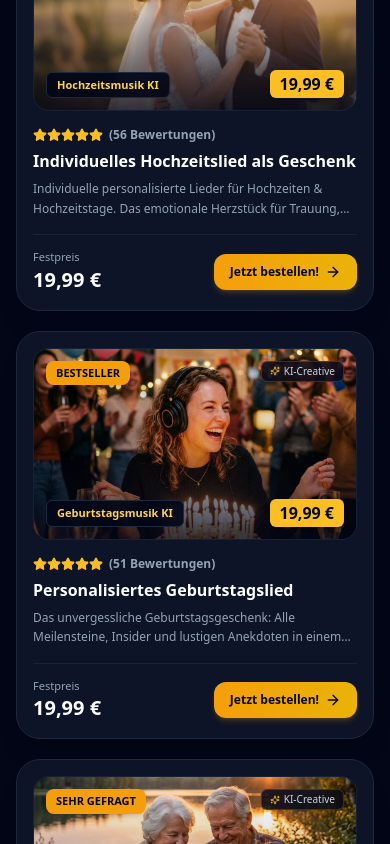
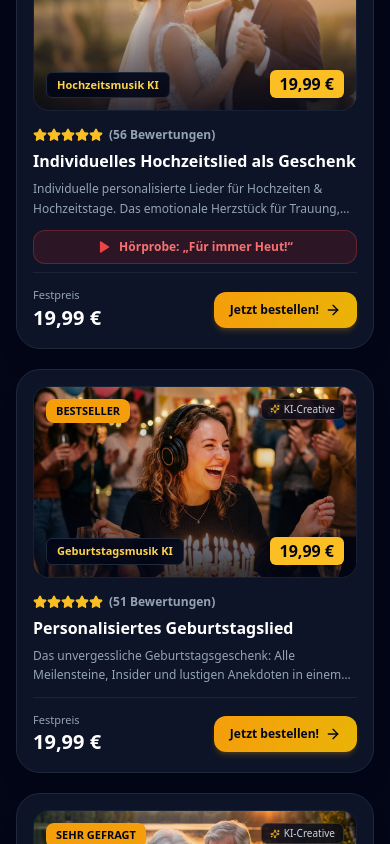
Before and after one commit to dirkonlineservices/mymusicmoment24, a React (Vite) app: page / in a window 390 px wide. Shown: the part 1920-2764 px from the top of the page. Built offline with nearby package versions, Linux system fonts and the light colour scheme.

Commit message:
feat: embed Hochzeitslied video 'Fuer immer Heut!' in products, showcase, and blog

```diff
--- a/content/blog/individueller-hochzeitssong.md
+++ b/content/blog/individueller-hochzeitssong.md
@@ -43,6 +43,22 @@
 
 ---
 
+## Hörprobe: „Für immer Heut!“ – Ein personalisiertes Hochzeitslied in Aktion
+
+Hört euch hier ein echtes Beispiel für einen emotionalen Hochzeitssong an:
+
+<div style="position: relative; padding-bottom: 56.25%; height: 0; overflow: hidden; max-width: 100%; border-radius: 1rem; margin: 1.5rem 0; box-shadow: 0 20px 25px -5px rgb(0 0 0 / 0.5);">
+  <iframe
+    src="https://www.youtube-nocookie.com/embed/MCL9AYpNQa0"
+    title="Für immer Heut! - Hochzeitslied"
+    style="position: absolute; top: 0; left: 0; width: 100%; height: 100%; border: 0;"
+    allow="accelerometer; autoplay; clipboard-write; encrypted-media; gyroscope; picture-in-picture"
+    allowfullscreen>
+  </iframe>
+</div>
+
+---
+
 ## Fazit: Musik, die für immer verbindet
 
 Ein personalisierter Hochzeitssong ist mehr als nur Melodie und Text: Er ist ein akustisches Denkmal eurer Liebe. Hört euch in unseren Hörproben um oder startet jetzt direkt im Konfigurator!
--- a/src/components/ProductCatalog.jsx
+++ b/src/components/ProductCatalog.jsx
@@ -1,5 +1,5 @@
 import React, { useState } from "react";
-import { Star, Sparkles, ArrowRight } from "lucide-react";
+import { Star, Sparkles, ArrowRight, Play, X, Youtube } from "lucide-react";
 import { PRODUCTS } from "../data/products";
 
 const CATEGORIES = [
@@ -13,6 +13,7 @@
 
 export default function ProductCatalog({ onSelectProduct }) {
   const [selectedCategory, setSelectedCategory] = useState("all");
+  const [videoModal, setVideoModal] = useState(null);
 
   const filteredProducts = selectedCategory === "all"
     ? PRODUCTS
@@ -118,9 +119,26 @@
                 <h3 className="text-base sm:text-lg font-bold text-white group-hover:text-amber-400 transition mb-1.5 line-clamp-1">
                   {prod.title}
                 </h3>
-                <p className="text-xs text-slate-400 leading-relaxed mb-4 line-clamp-2">
+                <p className="text-xs text-slate-400 leading-relaxed mb-3 line-clamp-2">
                   {prod.description}
                 </p>
+
+                {prod.youtubeVideoId && (
+                  <button
+                    type="button"
+                    onClick={(e) => {
+                      e.stopPropagation();
+                      setVideoModal({
+                        videoId: prod.youtubeVideoId,
+                        title: prod.youtubeTitle || prod.title,
+                      });
+                    }}
+                    className="mb-2 w-full py-2 px-3 rounded-xl bg-red-600/15 hover:bg-red-600/25 border border-red-500/30 text-red-400 hover:text-white text-xs font-bold flex items-center justify-center gap-2 transition"
+                  >
+                    <Play className="w-3.5 h-3.5 fill-red-500 text-red-500" />
+                    <span>Hörprobe: „{prod.youtubeTitle || 'Video ansehen'}“</span>
+                  </button>
+                )}
               </div>
             </div>
 
@@ -141,6 +159,46 @@
           </div>
         ))}
       </div>
+
+      {/* Video Modal */}
+      {videoModal && (
+        <div
+          role="dialog"
+          aria-modal="true"
+          className="fixed inset-0 z-50 flex items-center justify-center p-4 bg-black/85 backdrop-blur-md animate-in fade-in duration-200"
+          onClick={() => setVideoModal(null)}
+        >
+          <div
+            className="relative w-full max-w-3xl bg-slate-950 border border-slate-800 rounded-2xl sm:rounded-3xl overflow-hidden shadow-2xl"
+            onClick={(e) => e.stopPropagation()}
+          >
+            <div className="flex items-center justify-between px-5 py-3.5 border-b border-slate-800 bg-slate-900/90">
+              <div className="flex items-center gap-2.5">
+                <Youtube className="w-5 h-5 text-red-500" />
+                <h3 className="font-bold text-white text-sm sm:text-base">
+                  {videoModal.title}
+                </h3>
+              </div>
+              <button
+                onClick={() => setVideoModal(null)}
+                className="p-1.5 rounded-lg hover:bg-slate-800 text-slate-400 hover:text-white transition"
+                aria-label="Schließen"
+              >
+                <X className="w-5 h-5" />
+              </button>
+            </div>
+            <div className="aspect-video w-full bg-black">
+              <iframe
+                className="w-full h-full"
+                src={`https://www.youtube-nocookie.com/embed/${videoModal.videoId}?autoplay=1&rel=0`}
+                title={videoModal.title}
+                allow="accelerometer; autoplay; clipboard-write; encrypted-media; gyroscope; picture-in-picture"
+                allowFullScreen
+              />
+            </div>
+          </div>
+        </div>
+      )}
     </section>
   );
 }
--- a/src/components/YouTubeShowcase.jsx
+++ b/src/components/YouTubeShowcase.jsx
@@ -2,6 +2,17 @@
 import { Youtube, Play, ExternalLink, X, Music } from "lucide-react";
 
 const YOUTUBE_TRACKS = [
+  {
+    id: "fuer-immer-heut",
+    videoId: "MCL9AYpNQa0",
+    title: "Für immer Heut!",
+    badge: "Hochzeitslied • Trauung & Eröffnungstanz",
+    genreDetail: "Emotionales Hochzeitslied & Liebeserklärung",
+    youtubeUrl: "https://www.youtube.com/watch?v=MCL9AYpNQa0&list=OLAK5uy_myIzhhIJiSFaj7HQEY-sU4ZZie58BL4xo",
+    thumbnail: "https://img.youtube.com/vi/MCL9AYpNQa0/hqdefault.jpg",
+    description: "Der emotionale Hochzeitssong für Trauung, Eröffnungstanz und den schönsten Tag im Leben – Gänsehaut und Freudentränen garantiert.",
+    durationBadge: "Hochzeit",
+  },
   {
     id: "island-sky",
     videoId: "5xZLQT0uXlY",
@@ -93,7 +104,7 @@
         </div>
 
         {/* Video Cards Grid */}
-        <div className="grid grid-cols-1 sm:grid-cols-2 md:grid-cols-3 gap-4 sm:gap-6 relative z-10">
+        <div className="grid grid-cols-1 sm:grid-cols-2 lg:grid-cols-4 gap-4 sm:gap-6 relative z-10">
           {YOUTUBE_TRACKS.map((video) => (
             <div
               key={video.id}
--- a/src/data/products.js
+++ b/src/data/products.js
@@ -9,6 +9,9 @@
     rating: 5.0,
     reviewsCount: 56,
     image: "/images/hochzeitslied-banner.webp",
+    youtubeVideoId: "MCL9AYpNQa0",
+    youtubeTitle: "Für immer Heut!",
+    youtubeUrl: "https://www.youtube.com/watch?v=MCL9AYpNQa0&list=OLAK5uy_myIzhhIJiSFaj7HQEY-sU4ZZie58BL4xo",
     description: "Individuelle personalisierte Lieder für Hochzeiten & Hochzeitstage. Das emotionale Herzstück für Trauung, Eröffnungstanz und besondere Jubiläen.",
   },
   {
```
